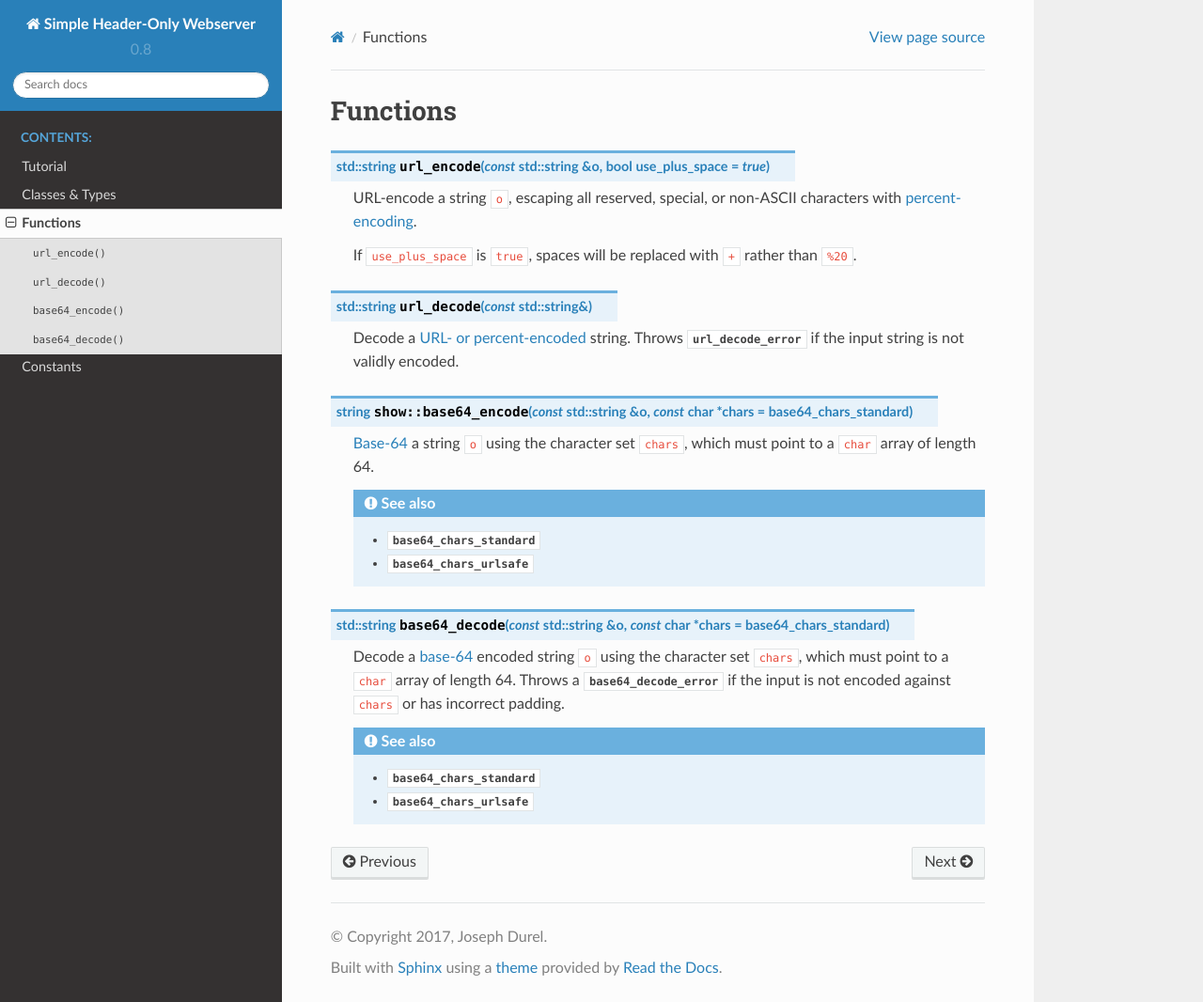
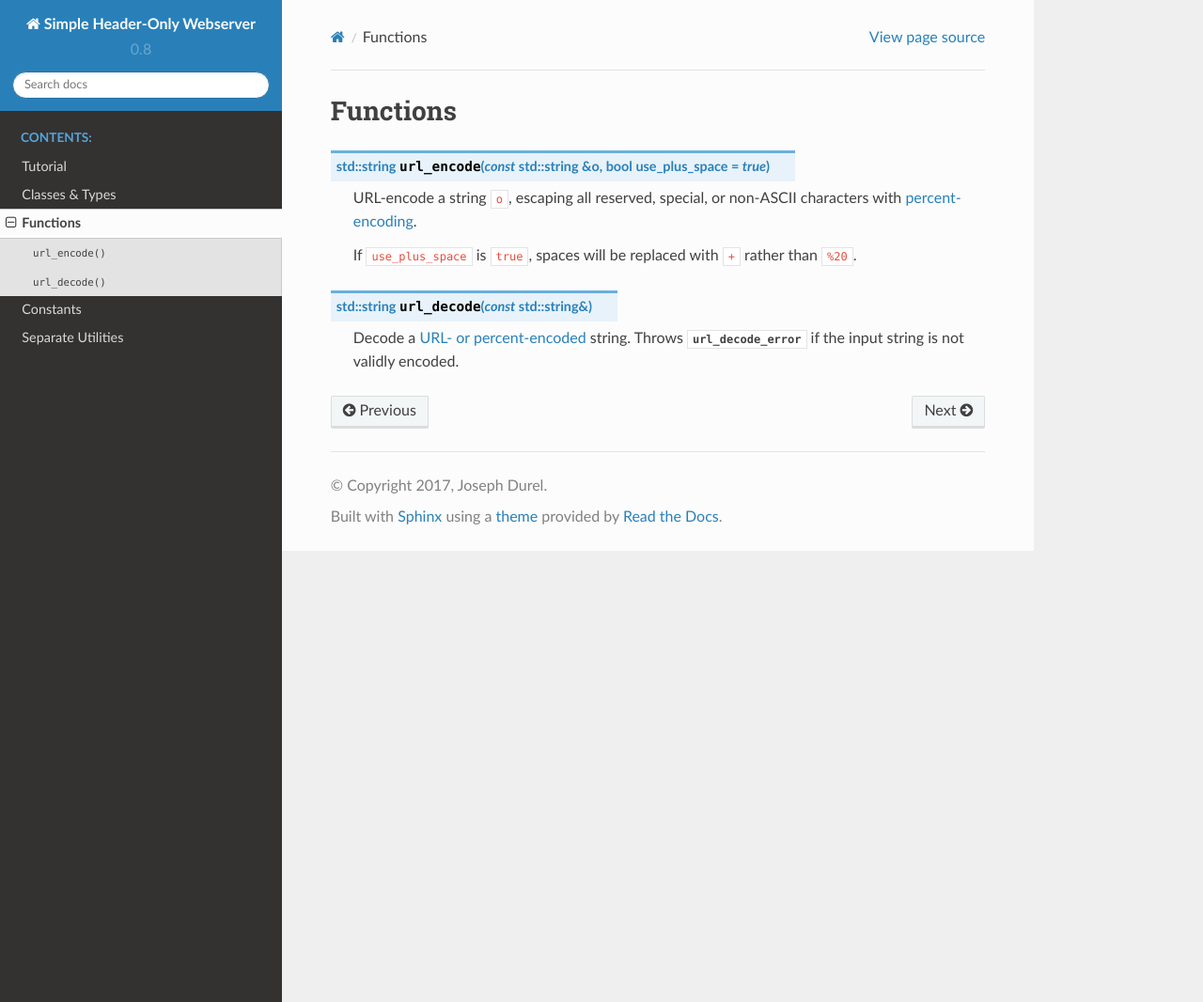
Before and after one commit to JadeMatrix/SHOW, a Sphinx documentation site: the page built from doc/Functions.rst, in a window 1280 px wide and 1066 px high. Shown: the whole window at 94% size. Built offline with Sphinx 7.4.7 and the Read the Docs theme 2.0.0, drawn with Linux system fonts in a browser that asks for light colours.

Commit message:
Moved base64 utilities documentation

```diff
--- a/doc/Functions.rst
+++ b/doc/Functions.rst
@@ -13,23 +13,3 @@ Functions
 .. cpp:function:: std::string url_decode( const std::string& )
 
     Decode a `URL- or percent-encoded <https://en.wikipedia.org/wiki/Percent-encoding>`_ string.  Throws :cpp:class:`url_decode_error` if the input string is not validly encoded.
-
-.. cpp:function:: string show::base64_encode( const std::string& o, const char* chars = base64_chars_standard )
-
-    `Base-64 <https://en.wikipedia.org/wiki/Base64>`_ a string ``o`` using the character set ``chars``, which must point to a ``char`` array of length 64.
-
-    .. seealso::
-
-        * :cpp:var:`base64_chars_standard`
-
-        * :cpp:var:`base64_chars_urlsafe`
-
-.. cpp:function:: std::string base64_decode( const std::string& o, const char* chars = base64_chars_standard )
-
-    Decode a `base-64 <https://en.wikipedia.org/wiki/Base64>`_ encoded string ``o`` using the character set ``chars``, which must point to a ``char`` array of length 64.  Throws a :cpp:class:`base64_decode_error` if the input is not encoded against ``chars`` or has incorrect padding.
-
-    .. seealso::
-
-        * :cpp:var:`base64_chars_standard`
-
-        * :cpp:var:`base64_chars_urlsafe`
--- a/doc/index.rst
+++ b/doc/index.rst
@@ -12,6 +12,7 @@ Welcome to SHOW's documentation!
     Classes
     Functions
     Constants
+    Utilities
 
 
 
```
Also changed, not shown: doc/Classes.rst (+0 -7 lines), doc/Constants.rst (+0 -15 lines), doc/Utilities.rst (added, +54 -0 lines).
